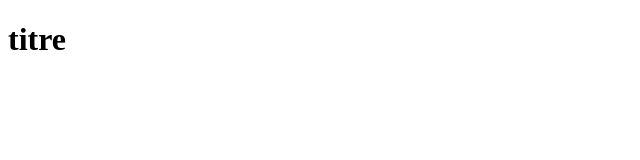
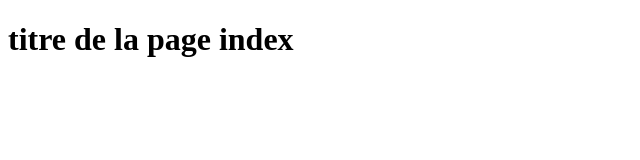
Before and after one commit to Lentz95/OpenClassRoomsActivity, a plain HTML site: page index.html in a window 1280 px wide. Shown: the whole page, without its empty margins (0-640 px from the left). Drawn offline with Linux system fonts and the light colour scheme.

Commit message:
modification du titre

```diff
--- a/index.html
+++ b/index.html
@@ -5,7 +5,7 @@
 	<title>test</title>
 </head>
 <body>
-	<h1>titre</h1>
+	<h1>titre de la page index</h1>
 
 </body>
 </html>
```
